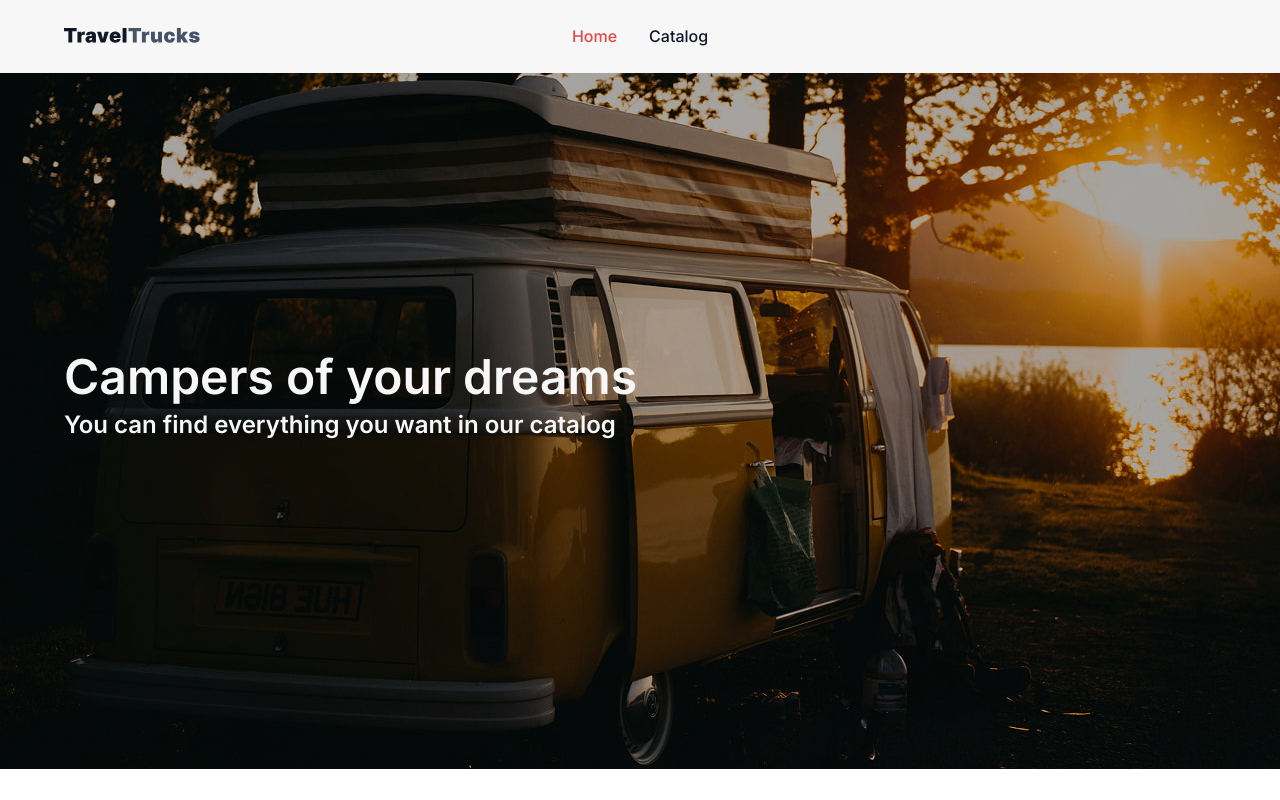
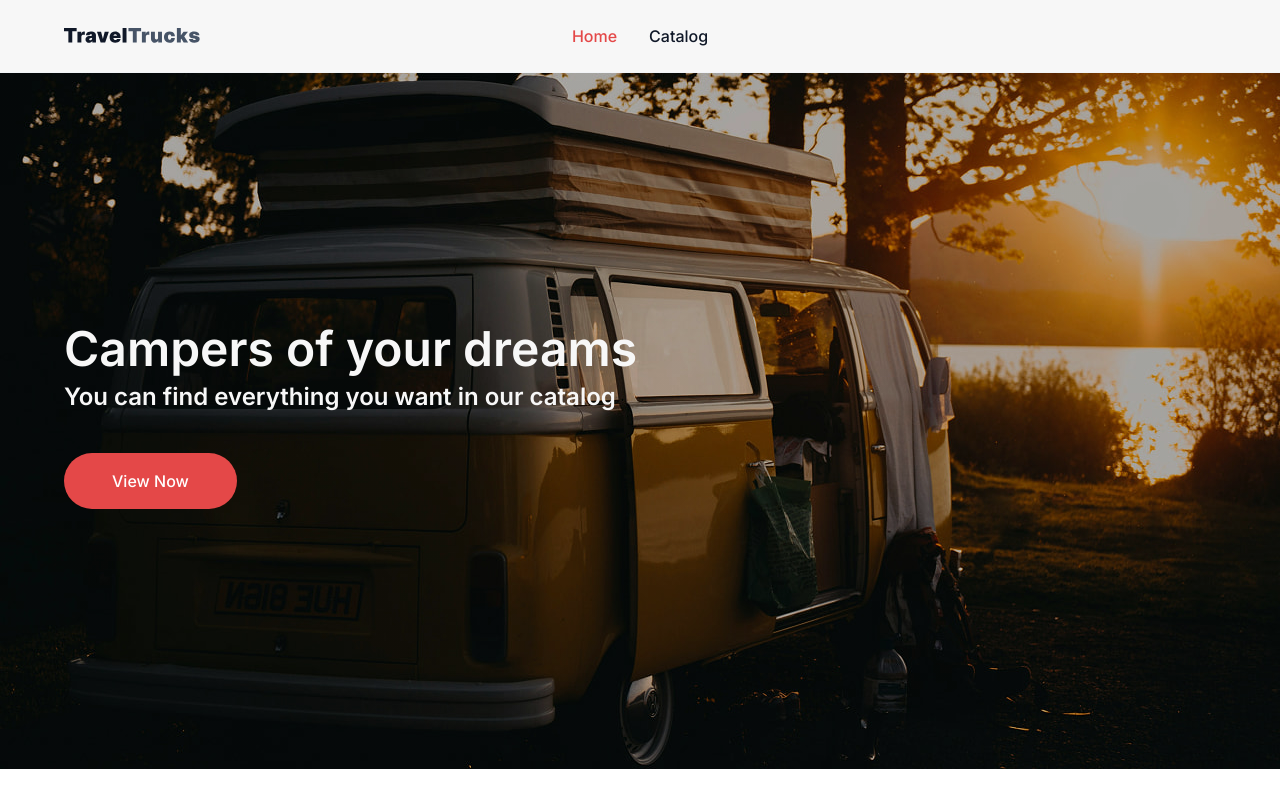
Before and after one commit to KL-ML/TravelTrucks-test-task, a React (Vite) app: page / in a window 1280 px wide. Built offline with nearby package versions, Linux system fonts and the light colour scheme.

Commit message:
fix button render

```diff
--- a/src/components/CatalogItem/CatalogItem.jsx
+++ b/src/components/CatalogItem/CatalogItem.jsx
@@ -81,7 +81,7 @@ export default function CatalogItem({ camper }) {
           target="_blank"
           rel="noopener noreferrer"
         >
-          <Button type="button" text="Show more" variant="filled" />
+          <Button btnType="button" text="Show more" variant="filled" />
         </Link>
       </div>
     </div>
--- a/src/components/Hero/Hero.jsx
+++ b/src/components/Hero/Hero.jsx
@@ -16,7 +16,7 @@ export default function Hero() {
             You can find everything you want in our catalog
           </Heading>
           <Link to="/catalog">
-            <Button type="button" text="View Now" variant="filled" />
+            <Button btnType="button" text="View Now" variant="filled" />
           </Link>
         </div>
       </Section>
```
